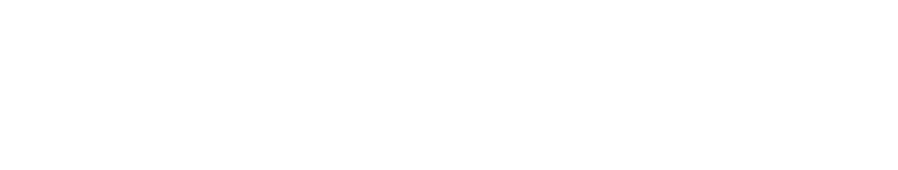
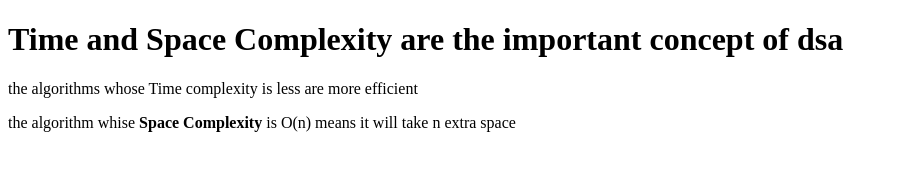
Before and after one commit to acciojob/time-and-space-complexity-AjayRawat0706, a website: page main.html in a window 1280 px wide. Shown: the whole page, without its empty margins (0-898 px from the left). Drawn offline with Linux system fonts and the light colour scheme.

Commit message:
created a submission

```diff
--- a/main.html
+++ b/main.html
@@ -8,7 +8,10 @@
 
 <body>
 	<!-- the entire body must be written by student -->
-    <script type="text/javascript" src="./script.js">
+	<h1>Time and Space Complexity are the important concept of dsa</h1>
+    <p>the algorithms whose Time complexity is less are more efficient</p>
+	<p>the algorithm whise <b>Space Complexity</b> is O(n) means it will take n extra space </p>
+	<script type="text/javascript" src="./script.js">
 </script>
 
 </body>
```
